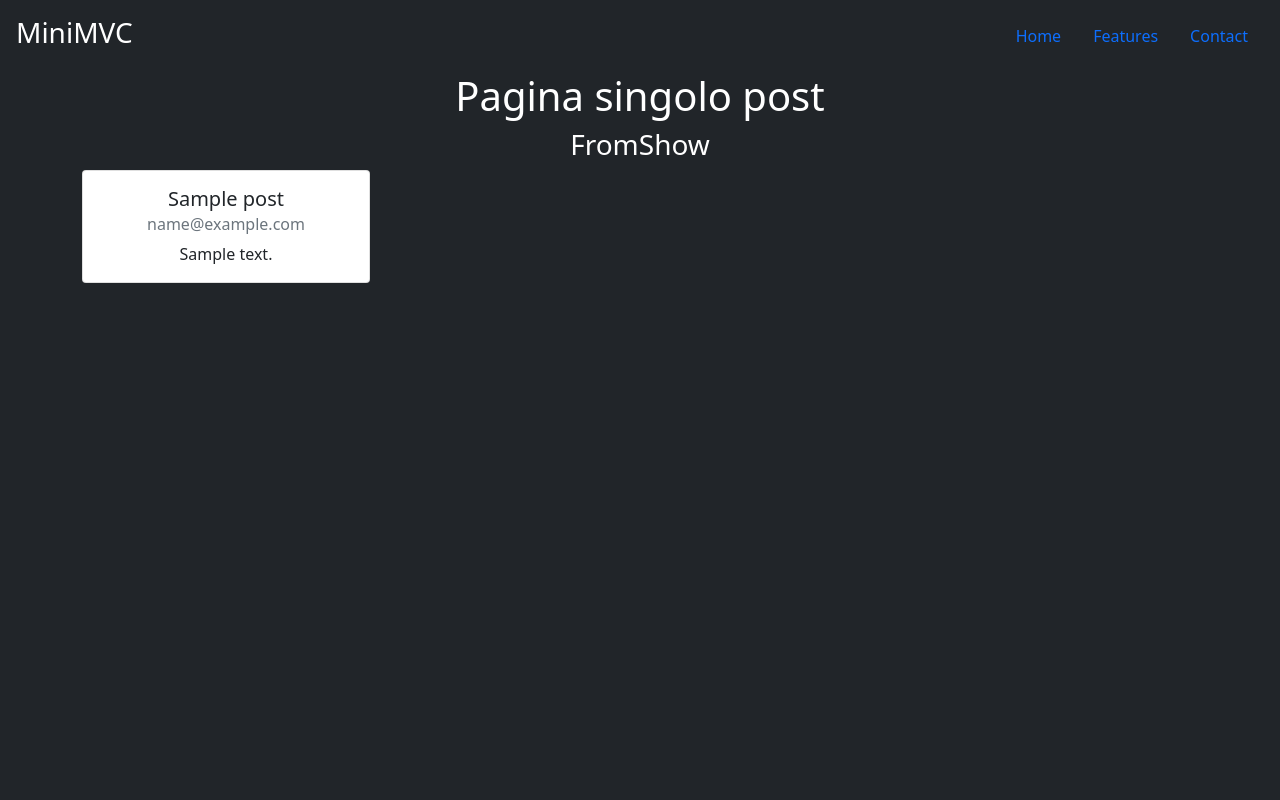
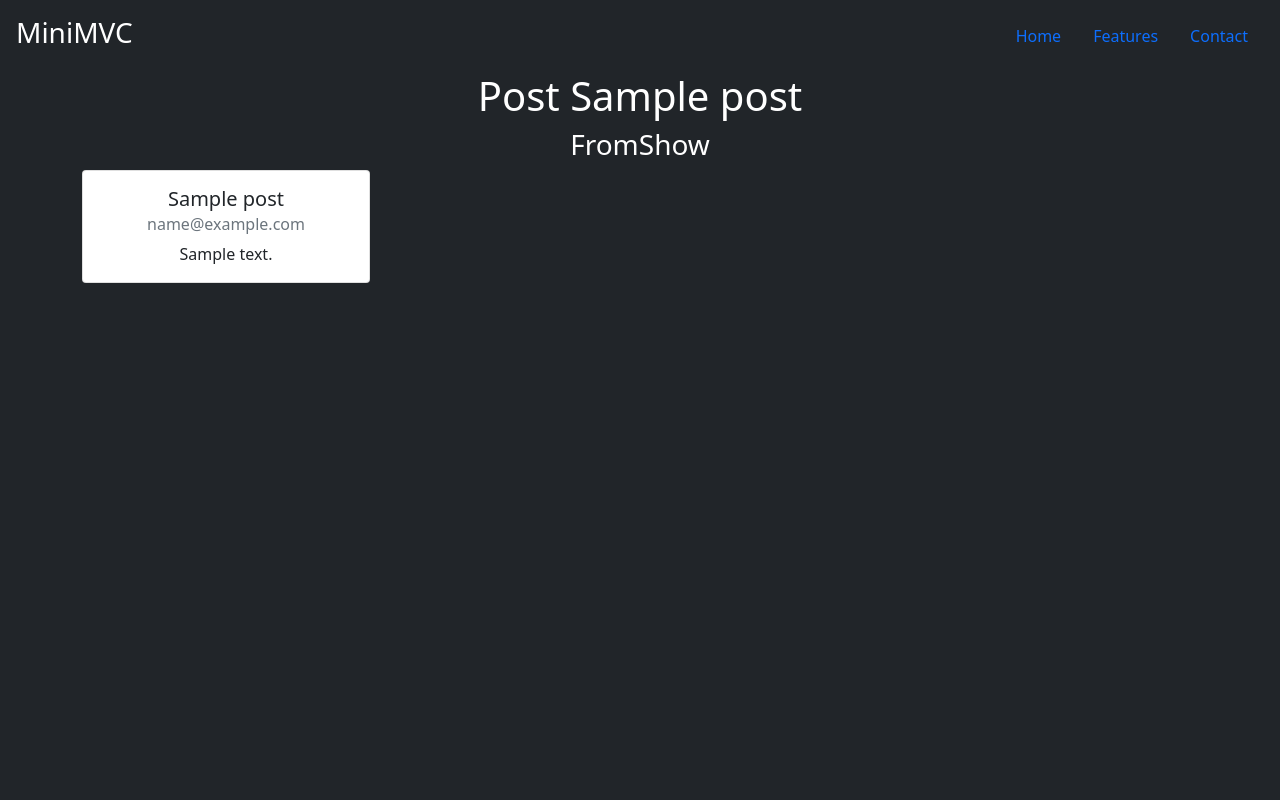
Before and after one commit to Cix8/mvc_test_1, a PHP site: page /post/1 in a window 1280 px wide. Run offline with PHP 8.4, Linux system fonts and the light colour scheme; tables that the repository leaves empty or names only in its code hold one stand-in row (values such as "Sample post").

Commit message:
add models, add utilities, add view_function

```diff
--- a/app/controllers/PostController.php
+++ b/app/controllers/PostController.php
@@ -2,17 +2,19 @@
 
 namespace App\Controllers;
 
+use App\Models\Post;
 use PDO;
-use PDOException;
 
 class PostController
 {
     protected string $layout = "layout/index.template.php";
     public string $content = "im in im in";
     protected $conn;
+    protected Post $post;
     public function __construct(PDO $_conn)
     {
         $this->conn = $_conn;
+        $this->post = new Post($this->conn);
     }
 
     public function display()
@@ -25,17 +27,6 @@ class PostController
         $url = trim($url, '/');
         $keys = explode('/', $url);
 
-        // switch ($keys[0]) {
-        //     case 'posts':
-        //         $this->content = call_user_func([$this, 'index']);
-        //         break;
-        //     case 'post':
-        //         if($_SERVER['REQUEST_METHOD'] === 'GET'){
-        //             $this->content = call_user_func([$this, 'show'], intval($keys[1]));
-        //             break;
-        //         }
-        // }
-
         if($keys[0] === "posts" || $keys[0] === "") {
             $this->content = call_user_func([$this, 'index']);
         } else if($keys[0] === "post" || is_int(intval($keys[1]))) {
@@ -45,71 +36,17 @@ class PostController
         }
     }
 
-    public function getAll() {
-        $stmt = null;
-
-        try {
-            $stmt = $this->conn->prepare("SELECT * FROM post");
-            $stmt->execute();
-        } catch (PDOException $ex) {
-            die($ex->getMessage());
-        }
-
-        $results = null;
-
-        if ($stmt) {
-            $results = $stmt->fetchAll(PDO::FETCH_ASSOC);
-        }
-
-        if ($results === null) {
-            die();
-        }
-
-        return $results;
-    }
-
-    public function find(int $id) {
-        $stmt = null;
-
-        try {
-            $stmt = $this->conn->prepare("SELECT * FROM post WHERE id = :id");
-            $stmt->bindParam("id", $id, PDO::PARAM_INT);
-            $stmt->execute();
-        } catch (PDOException $ex) {
-            die($ex->getMessage());
-        }
-
-        $results = null;
-
-        if ($stmt) {
-            $results = $stmt->fetchAll(PDO::FETCH_ASSOC);
-        }
-
-        if ($results === null) {
-            die();
-        }
-
-        return $results;
-    }
-
     public function index() {
-        $data = $this->getAll();
-        $message = "FromCostruct";
-        ob_start();
-        require_once __DIR__ . "/../views/post/index.template.php";
-        $content = ob_get_contents();
-        ob_end_clean();
-        return $content;
+        $posts = $this->post->get();
+        $message = "FromIndex";
+        return view('index', compact('posts', 'message'));
     }
 
     public function show(int $id)
     {
-        $data = $this->find($id);
-        ob_start();
+        $post = $this->post->find($id);
+        $post = $this->post::first($post);
         $message = "FromShow";
-        require_once __DIR__ . "/../views/post/show.template.php";
-        $content = ob_get_contents();
-        ob_end_clean();
-        return $content;
+        return view('show', compact('post', 'message'));
     }
 }
--- /dev/null
+++ b/app/models/Post.php
@@ -0,0 +1,67 @@
+<?php
+
+namespace App\Models;
+
+use PDO;
+use PDOException;
+
+class Post
+{
+    protected $conn;
+    public function __construct(PDO $_conn)
+    {
+        $this->conn = $_conn;
+    }
+
+    public function get()
+    {
+        $result = [];
+        $stmt = null;
+
+
+        try {
+            $stmt = $this->conn->prepare("SELECT * FROM post");
+            $stmt->execute();
+        } catch (PDOException $ex) {
+            die($ex->getMessage());
+        }
+
+        if ($stmt) {
+            $result = $stmt->fetchAll(PDO::FETCH_ASSOC);
+        }
+
+        return $result;
+    }
+
+    public function find(int $id, bool $first = false)
+    {
+        $result = [];
+        $stmt = null;
+
+
+        try {
+            $stmt = $this->conn->prepare("SELECT * FROM post WHERE id = :id");
+            $stmt->bindParam("id", $id, PDO::PARAM_INT);
+            $stmt->execute();
+        } catch (PDOException $ex) {
+            die($ex->getMessage());
+        }
+
+        if ($stmt) {
+            $result = $stmt->fetchAll(PDO::FETCH_ASSOC);
+        }
+
+        if($first) {
+            $result = $this::first($result);
+        }
+
+        return $result;
+    }
+
+    public static function first(array $data) {
+        if(count($data) > 0) {
+            return $data[0];
+        }
+        return null;
+    }
+}
--- a/app/views/post/show.template.php
+++ b/app/views/post/show.template.php
@@ -1,9 +1,8 @@
-<h1>Pagina singolo post</h1>
+<h1>Post <?php echo htmlentities($post["title"]) ?></h1>
 
 <h3><?php echo htmlentities($message); ?></h3>
 
 <ul class="list-group">
-        <?php foreach ($data as $post) { ?>
     <li class="card" style="width: 18rem;">
         <div class="card-body">
             <h5 class="card-title text-dark"><?php echo htmlentities($post["title"]); ?></h5>
@@ -13,5 +12,4 @@
                     <a href="#" class="card-link">Another link</a> -->
         </div>
     </li>
-        <?php } ?>
 </ul>
--- a/layout/index.template.php
+++ b/layout/index.template.php
@@ -21,9 +21,9 @@
                 <div>
                     <h3 class="float-md-start mb-0">MiniMVC</h3>
                     <nav class="nav nav-masthead justify-content-center float-md-end">
-                        <a class="nav-link active" aria-current="page" href="#">Home</a>
-                        <a class="nav-link" href="#">Features</a>
-                        <a class="nav-link" href="#">Contact</a>
+                        <a class="nav-link active" aria-current="page" href="/">Home</a>
+                        <a class="nav-link" href="">Features</a>
+                        <a class="nav-link" href="">Contact</a>
                     </nav>
                 </div>
             </header>
--- a/public/index.php
+++ b/public/index.php
@@ -5,6 +5,8 @@ use App\Database\DbFactory;
 
 require_once __DIR__ . "/../database/DB.php";
 require_once __DIR__ . "/../database/DbFactory.php";
+require_once __DIR__ . "/../utilities/function.php";
+require_once __DIR__ . "/../app/models/Post.php";
 
 //error_reporting(E_ALL);
 chdir(dirname(__DIR__));
--- /dev/null
+++ b/utilities/function.php
@@ -0,0 +1,11 @@
+<?php
+
+function view(string $view, array $data)
+{
+    extract($data);
+    ob_start();
+    require_once __DIR__ . "/../app/views/post/".$view.".template.php";
+    $content = ob_get_contents();
+    ob_end_clean();
+    return $content;
+}
```
Also changed, not shown: app/views/post/index.template.php (+6 -6 lines). Lines whose indentation alone changed are shown as unchanged.
